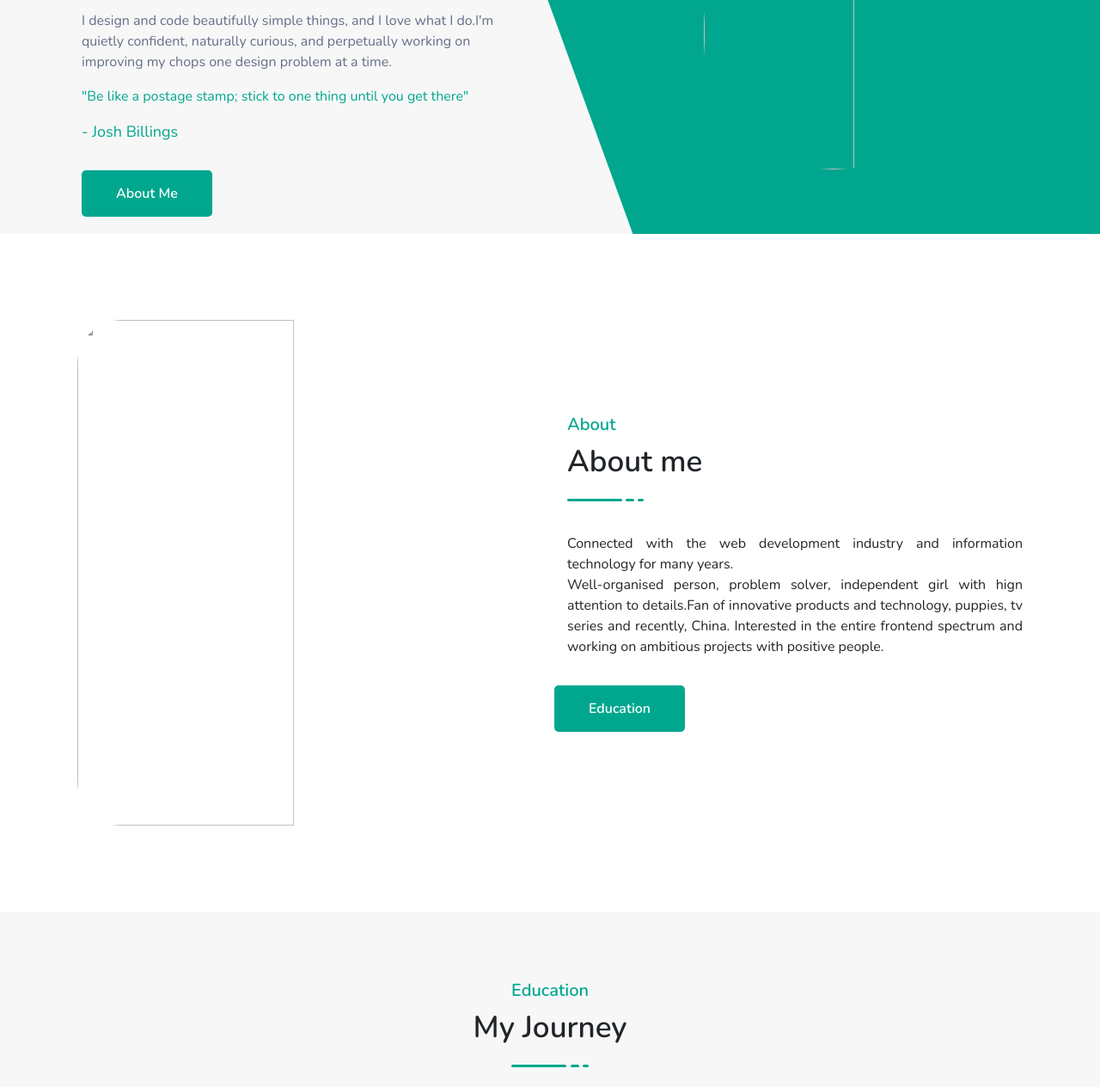
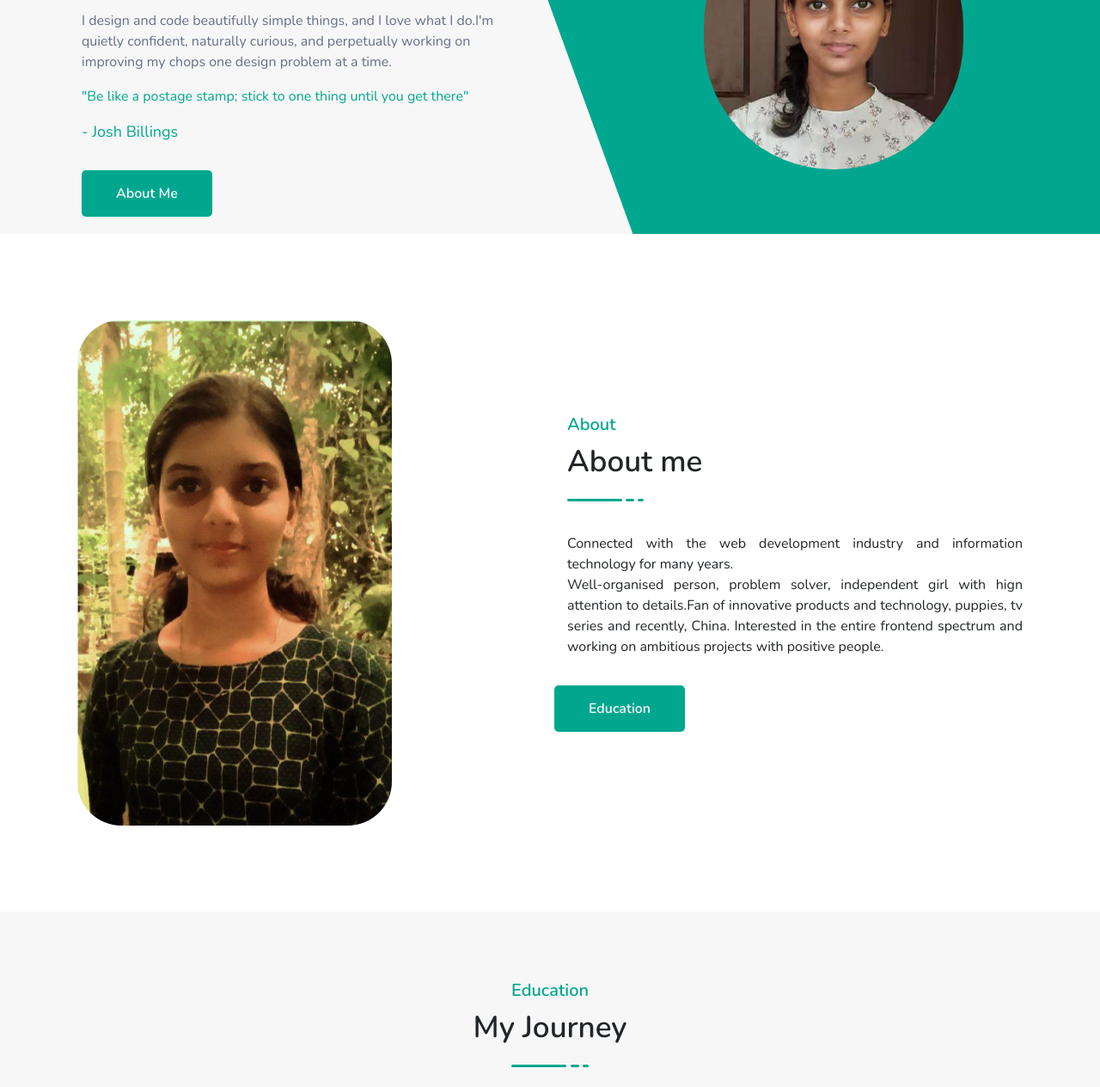
Before and after one commit to nithya-aj/Nithya_personal-website, a plain HTML site: page index.html in a window 1280 px wide. Shown: the part 258-1522 px from the top of the page at 86% size. Drawn offline with nearby package versions, Linux system fonts and the light colour scheme; the site is published under a folder, as on GitHub Pages, so addresses that start at the root find nothing.

Commit message:
Update index.html

```diff
--- a/index.html
+++ b/index.html
@@ -61,7 +61,7 @@
                 </div>
                 <div class="home-image">
                     <div class="img-box">
-                        <img src="/images/photo.jpg" class="photo" alt="">
+                        <img src="images/photo.jpg" class="photo" alt="">
                     </div>
                 </div>
             </div>
@@ -75,7 +75,7 @@
             <div class="row align-items-center justify-content-center">
                 <div class="about-image">
                     <div class="img-box">
-                        <img src="/images/photo1.jpg" style=" width: 69%; height: 588px; border-radius: 51px;" alt="">
+                        <img src="images/photo1.jpg" style=" width: 69%; height: 588px; border-radius: 51px;" alt="">
                     </div>
                 </div>
                 <div class="about-content">
```
